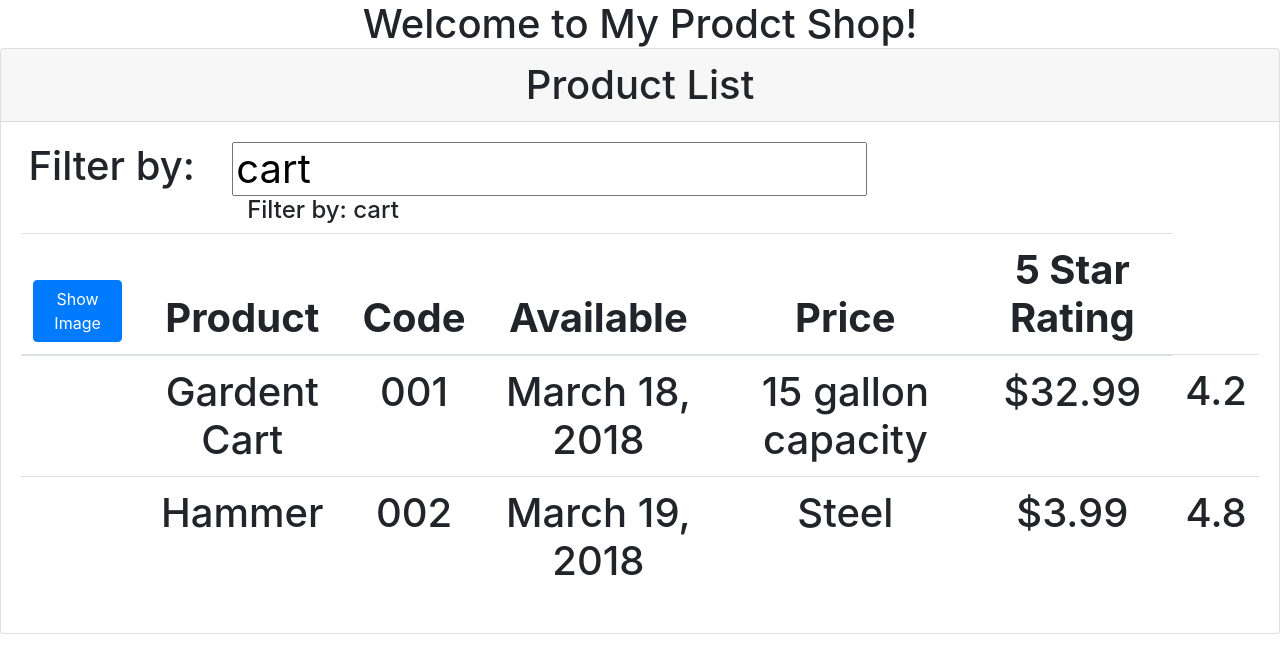
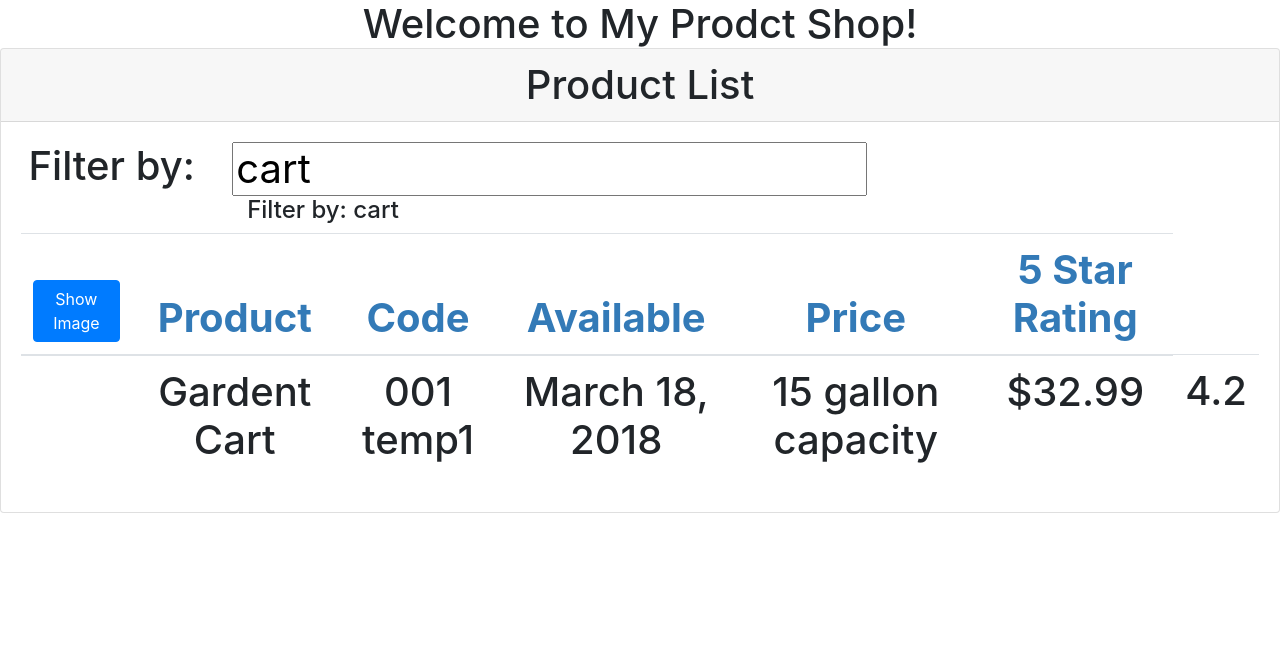
Before and after one commit to pandarinadh/APM-START, an Angular app: page / in a window 1280 px wide. Shown: the top 672 px of the page. Built offline with nearby package versions, Linux system fonts and the light colour scheme.

Commit message:
added pipe, stylesheet,  interface

```diff
--- a/src/app/app.module.ts
+++ b/src/app/app.module.ts
@@ -3,15 +3,18 @@
 import { FormsModule } from '@angular/forms';
 import { AppComponent } from './app.component';
 import { ProductListComponent } from './products/product-list.component';
+import { ConvertToSpacesPipe } from './shared/convert-to-spaces.pipe';
 
 @NgModule({
   declarations: [
     AppComponent,
-    ProductListComponent
+    ProductListComponent,
+    ConvertToSpacesPipe
   ],
   imports: [
     BrowserModule,
     FormsModule
+
   ],
   providers: [],
   bootstrap: [AppComponent]
--- /dev/null
+++ b/src/app/products/product-list.component.css
@@ -0,0 +1,3 @@
+thead {
+    color: #337AB7
+}
--- a/src/app/products/product-list.component.html
+++ b/src/app/products/product-list.component.html
@@ -29,12 +29,12 @@
                     <th>5 Star Rating</th>
                 </thead>
                 <tbody>
-                    <tr *ngFor='let product of products'>
+                    <tr *ngFor='let product of filterProducts'>
                         <td>
                             <img *ngIf ='showImage' [src] = 'product.imageUrl' [title]='product.ProductName'>
                         </td>
                         <td>{{ product.ProductName }}</td>
-                        <td>{{ product.ProductCode }}</td>
+                        <td>{{ product.ProductCode | convertToSpaces: '-'}}</td>
                         <td>{{ product.reelaseDate }}</td>
                         <td>{{ product.description }}</td>
                         <td>{{ product.price | currency: 'USD': 'symbol' : '1.2-2'}}</td>
--- a/src/app/products/product-list.component.ts
+++ b/src/app/products/product-list.component.ts
@@ -1,19 +1,47 @@
-import { Component } from '@angular/core';
+import { Component, OnInit } from '@angular/core';
+import { IProduct } from './product';
 
 @Component({
   selector: 'pm-products',
-  templateUrl: './product-list.component.html'
+  templateUrl: './product-list.component.html',
+  styleUrls: ['./product-list.component.css']
   })
 
-export class ProductListComponent {
+export class ProductListComponent implements OnInit{
+  constructor(){
+    this.filterProducts = this.products;
+    this.listFilter = "cart";
+  }
+
+  performFilter(filterBy: string): IProduct[] {
+   filterBy = filterBy.toLocaleLowerCase();
+   return this.products.filter(
+      (product: IProduct) => product.ProductName.toLocaleLowerCase().indexOf(filterBy) !== -1
+     );
+  }
+  filterProducts: any;
+
+  ngOnInit(): void {
+    console.log('init called');
+  }
   title: string = 'Product List';
   showImage = false;
-  listFilter = "cart";
-   products= [
+
+  _listFilter: string;
+
+  get listFilter(): string{
+    return this._listFilter;
+  }
+  set listFilter(value:string){
+    this._listFilter = value;
+    this.filterProducts = this.listFilter ? this.performFilter(this.listFilter) : this. products
+  }
+
+   products : IProduct[]= [
     {
       "productId":2,
       "ProductName": "Gardent Cart",
-      "ProductCode": "001",
+      "ProductCode": "001-temp1",
       "reelaseDate": "March 18, 2018",
       "description": "15 gallon capacity",
       "price": 32.99,
@@ -23,7 +51,7 @@
     {
       "productId":3,
       "ProductName": "Hammer",
-      "ProductCode": "002",
+      "ProductCode": "002-temp2",
       "reelaseDate": "March 19, 2018",
       "description": "Steel",
       "price": 3.99,
@@ -34,4 +62,5 @@
   toggleImage(): void {
     this.showImage = !this.showImage;
   }
+
 }
--- /dev/null
+++ b/src/app/products/product.ts
@@ -0,0 +1,11 @@
+export interface IProduct {
+
+        productId: number,
+      ProductName: string,
+      ProductCode: string,
+      reelaseDate: string,
+      description: string,
+      price: number,
+      starRating: number,
+      imageUrl: string
+}
--- /dev/null
+++ b/src/app/shared/convert-to-spaces.pipe.ts
@@ -0,0 +1,13 @@
+import { PipeTransform, Pipe } from "@angular/core";
+
+
+@Pipe({
+    name: 'convertToSpaces'
+})
+
+export class ConvertToSpacesPipe implements PipeTransform{
+
+    transform(value: string, character: string): string {
+        return value.replace(character, ' ')
+    }
+}
```
